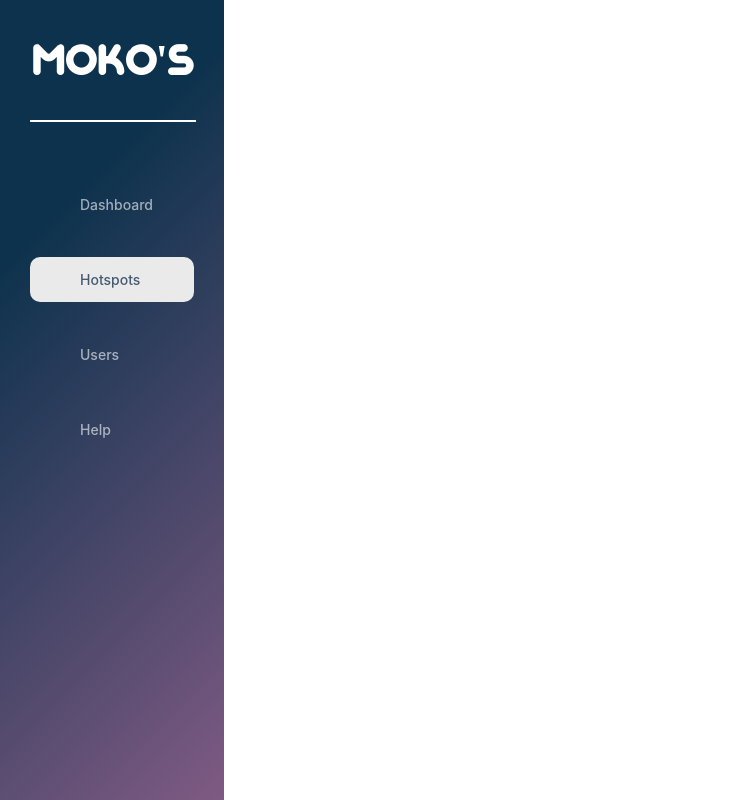
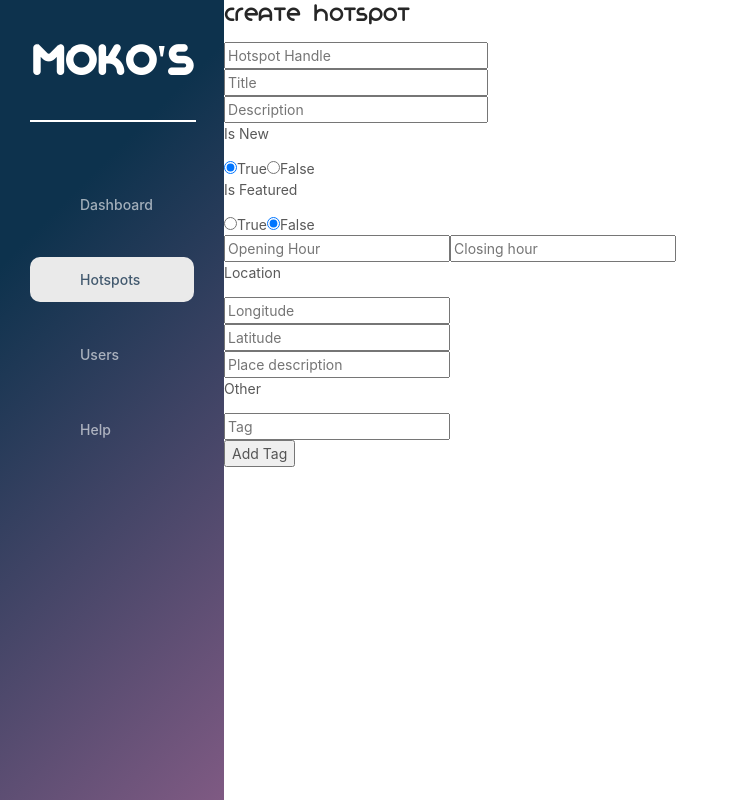
Before and after one commit to mokos-repo/mokos-dashboard, a React (Create React App) app: page /hotspots/create in a window 1280 px wide. Shown: the whole page, without its empty margins (0-739 px from the left). Built offline with nearby package versions, Linux system fonts and the light colour scheme; no server answers.

Commit message:
(fix) create Hotspot screen

```diff
--- /dev/null
+++ b/src/hooks/inputHooks.js
@@ -0,0 +1,17 @@
+import { useState } from "react";
+
+export const useInput = initialValue => {
+  const [value, setValue] = useState(initialValue);
+
+  return {
+    value,
+    setValue,
+    reset: () => setValue(initialValue),
+    bind: {
+      value,
+      onChange: event => {
+        setValue(event.target.value);
+      }
+    }
+  };
+};
--- a/src/routers/index.jsx
+++ b/src/routers/index.jsx
@@ -5,6 +5,7 @@ import Dashboard from '../screens/Dashboard'
 import { Container } from './styles'
 import Sidebar from '../components/Sidebar'
 import ListHotspot from '../screens/ListHotspot'
+import CreateHotspot from '../screens/CreateHotspot'
 
 const routes = [
     {
@@ -38,7 +39,9 @@ const Routes = () => (
                 <Switch>
                     <Route exact path = "/" component = { Dashboard } />
                     <Route exact path = "/dashboard" component = { Dashboard } />
+
                     <Route exact path = "/hotspots" component = { ListHotspot } />
+                    <Route exact path = "/hotspots/create" component = { CreateHotspot } />
                 </Switch>
             </div>
         </Router>
--- /dev/null
+++ b/src/screens/CreateHotspot/index.jsx
@@ -0,0 +1,62 @@
+import React, { useState } from 'react'
+import { useInput } from "../../hooks/inputHooks";
+import { FormContainer } from './styles';
+
+const CreateHotspot = () => {
+    const { value: hotspot_handle, bind: bindHotspotHandle } = useInput("");
+    const { value: title, bind: bindTitle } = useInput("");
+    const { value: description, bind: bindDescription } = useInput("");
+    const { value: is_new, bind: bindIsNew } = useInput(true);
+    const { value: is_featured, bind: bindIsFeatured } = useInput(false);
+    const { value: opening_hour, bind: bindOpeningHour } = useInput("");
+    const { value: closing_hour, bind: bindClosingHour } = useInput("");
+    const [tags, setTag_number] = useState(0)
+
+
+    return (
+        <div>
+            <h2>Create Hotspot</h2>
+            <FormContainer>
+                <input placeholder = "Hotspot Handle" {...bindHotspotHandle} />
+                <input placeholder = "Title" {...bindTitle} />
+                <input placeholder = "Description" {...bindDescription} />
+                <div>
+                    <p>Is New</p>
+                    <input placeholder = "New" type="radio" name = "new" checked={is_new} {...bindIsNew} value={true}/>
+                    <label>True</label>
+                    <input placeholder = "New" type="radio" name = "new" checked={!is_new} value={false}/>
+                    <label>False</label>
+                </div>
+                <div>
+                    <p>Is Featured</p>
+
+                    <input placeholder = "New" type="radio" name = "featured" checked={is_featured} {...bindIsFeatured} value={true}/>
+                    <label>True</label>
+
+                    <input placeholder = "New" type="radio" name = "featured" checked={!is_featured} {...bindIsFeatured} value={false}/>
+                    <label>False</label>
+                </div>
+                <div style={{display: 'flex', flexDirection: 'row', width: '100%'}}>
+                    <input placeholder = "Opening Hour"/>
+                    <input placeholder = "Closing hour"/>
+                </div>
+                <div>
+                    <p>Location</p>
+                    <input placeholder = "Longitude"/>
+                    <input placeholder = "Latitude" />
+                    <input placeholder = "Place description"/>
+                </div>
+
+                <div>
+                    <p>Other</p>
+                    <input placeholder = "Tag"/>
+                    {}
+                    <button>Add Tag</button>
+                </div>
+
+            </FormContainer>
+        </div>
+    )
+}
+
+export default CreateHotspot
--- /dev/null
+++ b/src/screens/CreateHotspot/styles.js
@@ -0,0 +1,7 @@
+import styled from 'styled-components'
+
+export const FormContainer = styled.div`
+    width: 25%;
+    display: flex;
+    flex-direction: column;
+`
--- a/src/screens/Dashboard/index.jsx
+++ b/src/screens/Dashboard/index.jsx
@@ -1,11 +1,12 @@
 import React from 'react'
 import { withApollo } from 'react-apollo';
+import { NavLink } from 'react-router-dom';
 
 const Dashboard = ({ client }) => {
 
     return (
         <div>
-            <button>Create Hotspot</button>
+            <NavLink to="/hotspots/create">Create Hotspot</NavLink>
             <button>Create Menu Item</button>
         </div>
     )
```
Also changed, not shown: src/screens/CreateHotspot/queries.js (added).
